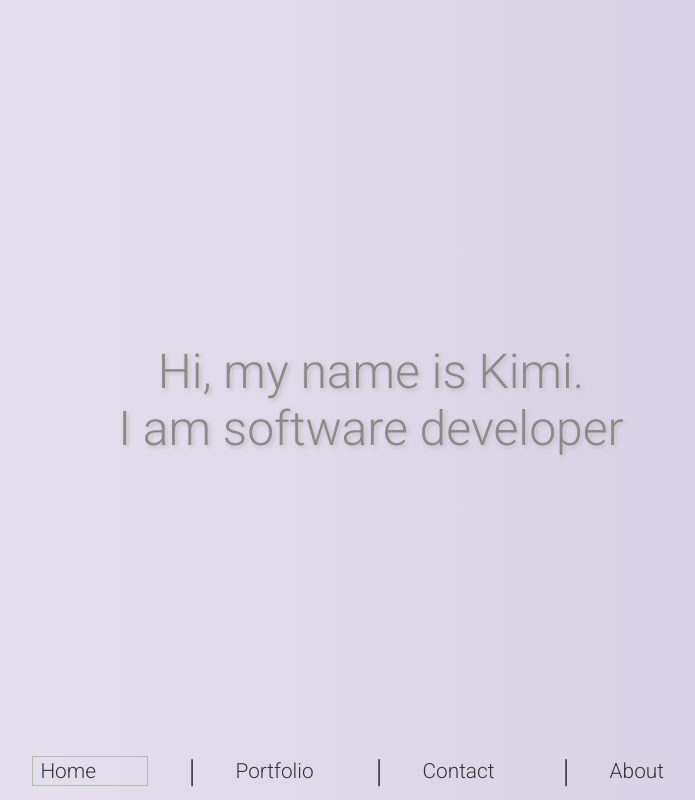
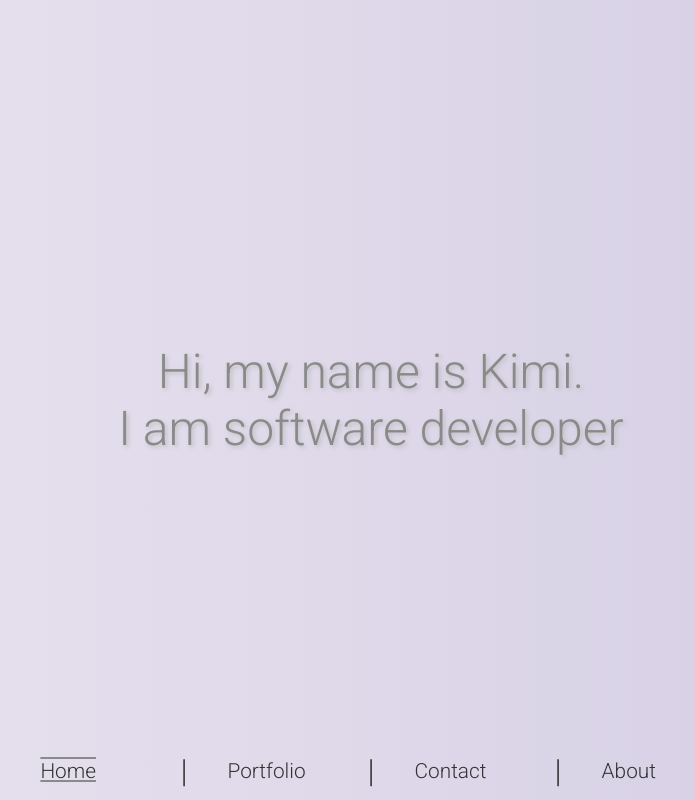
Before and after one commit to hakimihamzan/portfolio-pro, a Svelte app: page / in a window 1280 px wide. Shown: the whole page, without its empty margins (269-964 px from the left). Built offline with nearby package versions, Linux system fonts and the light colour scheme.

Commit message:
update dislink styling

```diff
--- a/public/global.css
+++ b/public/global.css
@@ -18,7 +18,9 @@ a {
 
 .disLink {
   cursor: not-allowed;
-  padding: 2px 7px;
+  /* padding: 2px 7px;
   border: 1px solid rgb(176, 187, 176);
-  text-decoration: none;
+  text-decoration: none; */
+  text-decoration: underline overline;
+  text-decoration-color: rgb(138, 138, 138);
 }
```
